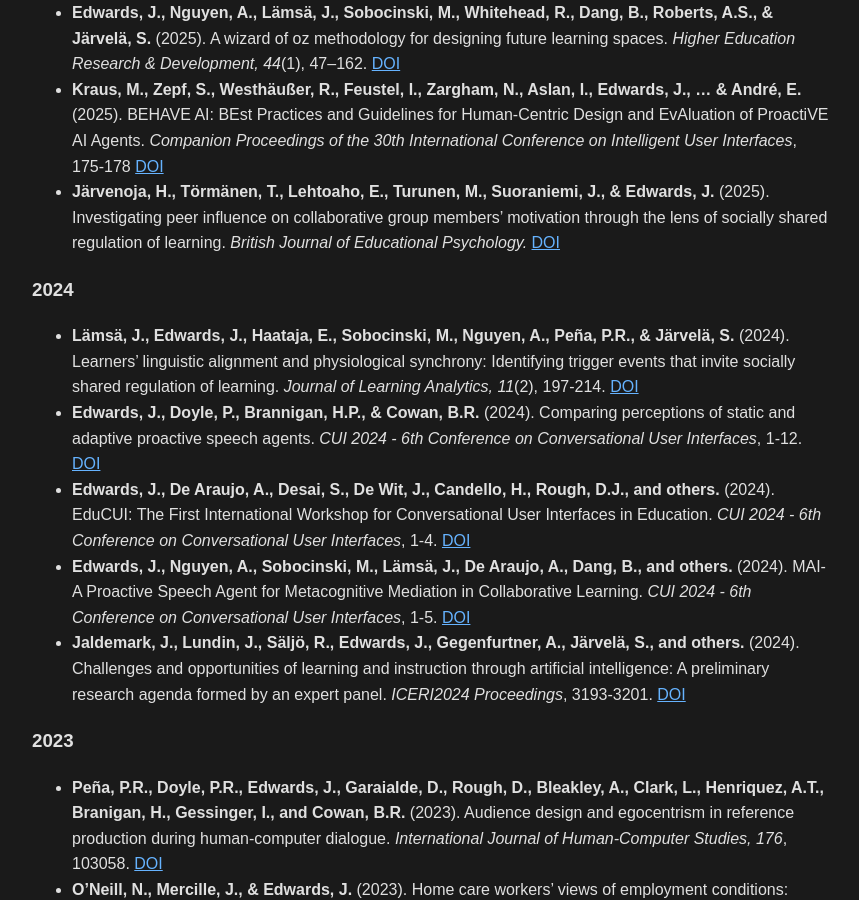
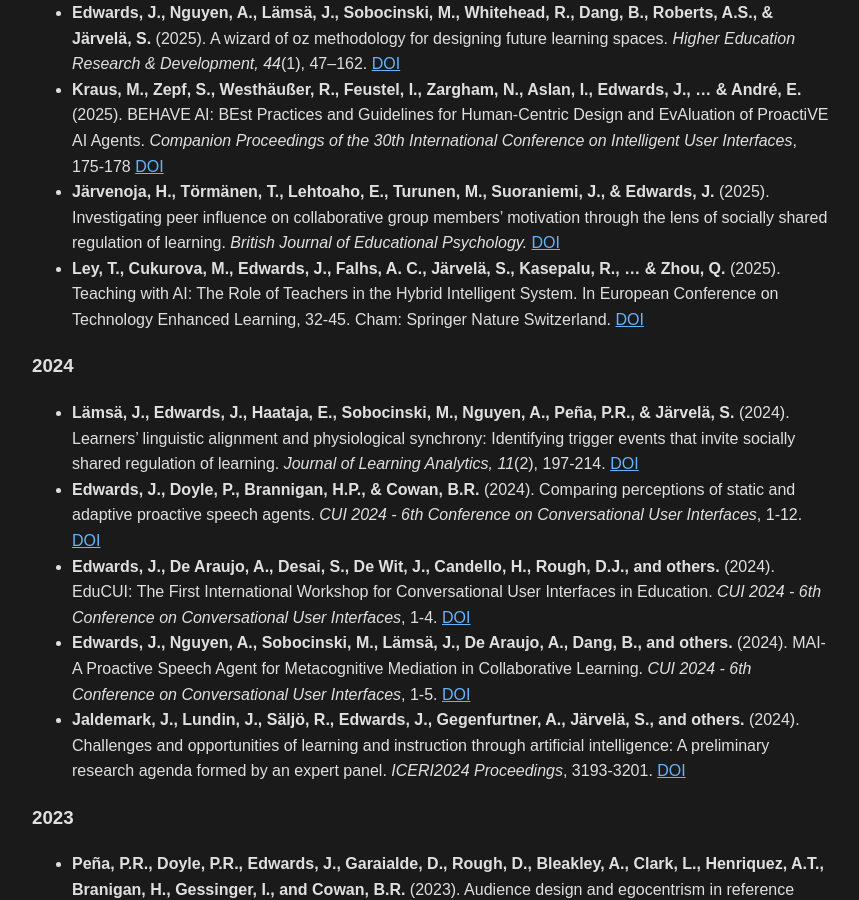
Before and after one commit to justinHCI/justinHCI.github.io, a Jekyll site: the page built from publications.md, in a window 1280 px wide and 900 px high, scrolled down 509 px. Shown: the whole window, without its empty margins (208-1067 px from the left). Built offline with Jekyll 4.4.1, drawn with Linux system fonts in a browser that asks for light colours.

Commit message:
Update publications.md

```diff
--- a/publications.md
+++ b/publications.md
@@ -14,6 +14,7 @@ title: Publications
 - **Edwards, J., Nguyen, A., Lämsä, J., Sobocinski, M., Whitehead, R., Dang, B., Roberts, A.S., & Järvelä, S.** (2025). A wizard of oz methodology for designing future learning spaces. *Higher Education Research & Development, 44*(1), 47–162. [DOI](https://doi.org/10.1080/07294360.2024.2429433)
 - **Kraus, M., Zepf, S., Westhäußer, R., Feustel, I., Zargham, N., Aslan, I., Edwards, J., ... & André, E.** (2025). BEHAVE AI: BEst Practices and Guidelines for Human-Centric Design and EvAluation of ProactiVE AI Agents. *Companion Proceedings of the 30th International Conference on Intelligent User Interfaces*, 175-178 [DOI](https://doi.org/10.1145/3708557.3716155)
 - **Järvenoja, H., Törmänen, T., Lehtoaho, E., Turunen, M., Suoraniemi, J., & Edwards, J.** (2025). Investigating peer influence on collaborative group members' motivation through the lens of socially shared regulation of learning. *British Journal of Educational Psychology.* [DOI](https://doi.org/10.1111/bjep.12754)
+- **Ley, T., Cukurova, M., Edwards, J., Falhs, A. C., Järvelä, S., Kasepalu, R., ... & Zhou, Q.** (2025). Teaching with AI: The Role of Teachers in the Hybrid Intelligent System. In European Conference on Technology Enhanced Learning, 32-45. Cham: Springer Nature Switzerland. [DOI](https://doi.org/10.1007/978-3-032-03873-9_3)
 
 ### 2024
 - **Lämsä, J., Edwards, J., Haataja, E., Sobocinski, M., Nguyen, A., Peña, P.R., & Järvelä, S.** (2024). Learners’ linguistic alignment and physiological synchrony: Identifying trigger events that invite socially shared regulation of learning. *Journal of Learning Analytics, 11*(2), 197-214. [DOI](https://doi.org/10.18608/jla.2024.8287)
```
